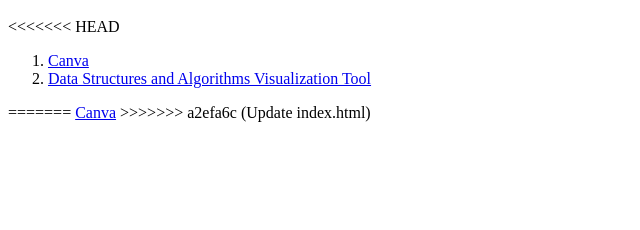
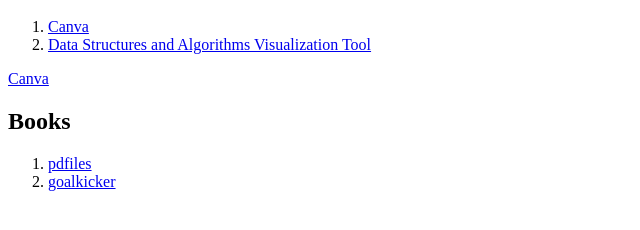
Before and after one commit to immkavin-ranks/links, a plain HTML site: page index.html in a window 1280 px wide. Shown: the part 48-278 px from the top of the page, without its empty margins (0-640 px from the left). Drawn offline with Linux system fonts and the light colour scheme.

Commit message:
Update index.html

```diff
--- a/index.html
+++ b/index.html
@@ -1,11 +1,15 @@
 <h1>Web applications</h1>
 
-<<<<<<< HEAD
+
 <ol>
   <li><a href="https://www.canva.com/">Canva</a></li>
   <li><a href="https://csvistool.com/">Data Structures and Algorithms Visualization Tool</a></li>
 </ol>
 
-=======
 <a href="https://www.canva.com/">Canva</a>
->>>>>>> a2efa6c (Update index.html)
+
+<h2>Books</h2>
+<ol>
+  <li><a href="pdfiles.net">pdfiles</a></li>
+  <li><a href="goalkicker.com">goalkicker</a></li>
+</ol>
```
